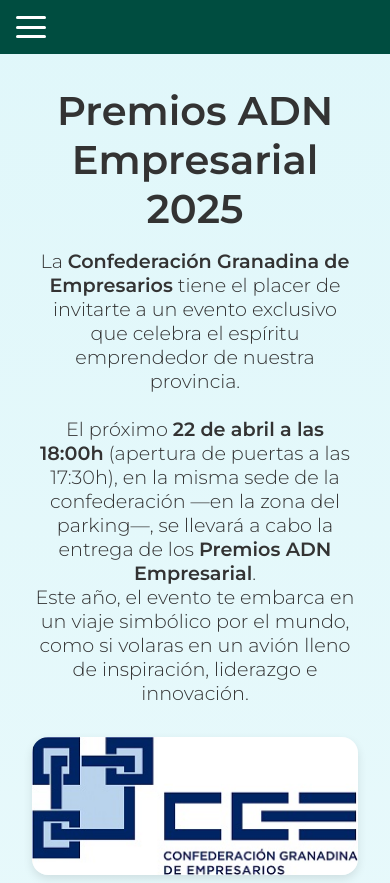
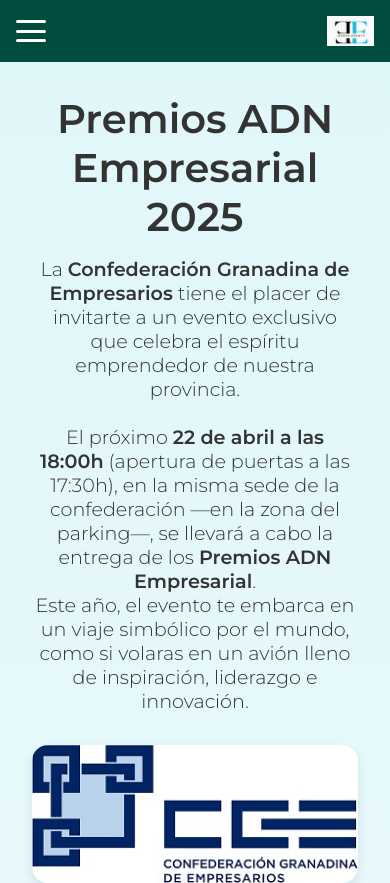
Before and after one commit to JesusAlgarteSosa/eventoADNGranada, a plain HTML site: page index.html in a window 390 px wide. Shown: the top 883 px of the page. Drawn offline with Linux system fonts and the light colour scheme.

Commit message:
Añadido logo empresa en el header

```diff
--- a/css/style.css
+++ b/css/style.css
@@ -5,15 +5,6 @@ body {
     color: #333;
   }
 
-  header {
-    display: flex;
-    align-items: center;
-    justify-content: space-between;
-    background-color: #004d40;
-    color: white;
-    padding: 1rem;
-    position: relative;
-  }
 
 /* General reset */
 * {
@@ -29,6 +20,17 @@ header {
   display: flex;
   justify-content: space-between;
   align-items: center;
+}
+
+.header-left {
+  display: flex;
+  align-items: center;
+}
+
+/* Imagen a la derecha */
+.logo-right {
+  height: 40px; /* ajusta el tamaño según tu diseño */
+  object-fit: contain;
 }
 
 /* Hamburguesa oculta por defecto */
@@ -80,6 +82,10 @@ header {
 @media (max-width: 768px) {
   .menu-btn {
     display: flex;
+  }
+
+  .logo-right {
+    height: 30px;
   }
 
   #navMenu {
--- a/index.html
+++ b/index.html
@@ -10,11 +10,14 @@
 </head>
 <body>
   <header>
-    <button class="menu-btn" onclick="toggleMenu(this)">
-      <span class="bar"></span>
-      <span class="bar"></span>
-      <span class="bar"></span>
-    </button>
+    <div class="header-left">
+      <button class="menu-btn" onclick="toggleMenu(this)">
+        <span class="bar"></span>
+        <span class="bar"></span>
+        <span class="bar"></span>
+      </button>
+    </div>
+
     <nav id="navMenu">
       <a href="#sobreNosotros">Sobre Nosotros</a>
       <a href="#premios">Premios ADN Empresarial</a>
@@ -22,7 +25,10 @@
       <a href="#patrocinadores">Patrocinadores</a>
       <a href="#contacto">Contactos</a>
     </nav>
+
+    <img src="assets/images/EvokaEvents.jpeg" alt="Evoka Events" class="logo-right" />
   </header>
+
 
 
 
```
